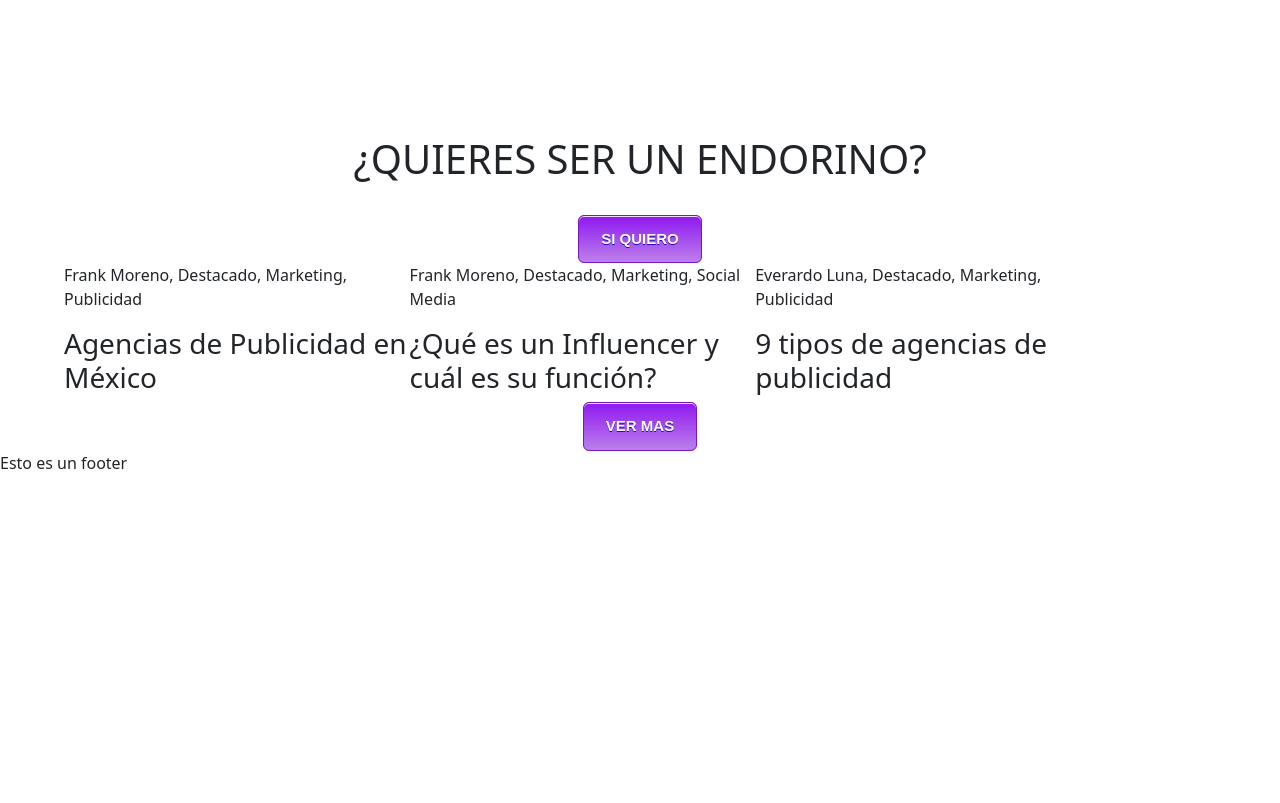
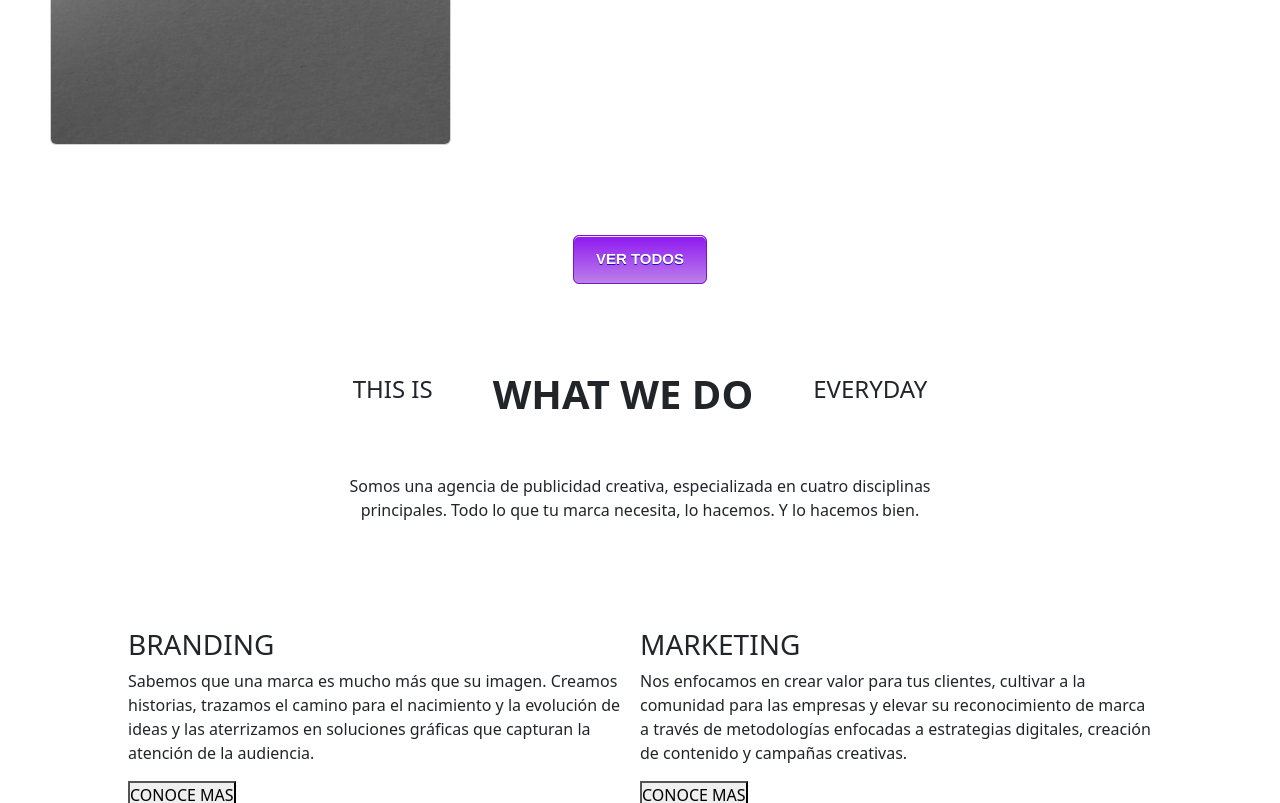
Before and after one commit to Damian-luis/kinetic, a React (Create React App) app: page / in a window 1280 px wide. Shown: the part 4560-5363 px from the top of the page. Before the commit the page ends 5035 px from the top, so only its background shows below. Built offline with nearby package versions, Linux system fonts and the light colour scheme.

Commit message:
responsive

```diff
--- a/src/componentes/Footer.css
+++ b/src/componentes/Footer.css
@@ -0,0 +1,4 @@
+.footer{
+    height:200px;
+    background-color: black;
+}
--- a/src/componentes/Footer.jsx
+++ b/src/componentes/Footer.jsx
@@ -1,5 +1,5 @@
 import React from 'react';
-
+import "./Footer.css"
 export default function Footer(){
     return (<div className="footer">
         Esto es un footer
--- a/src/componentes/Home.css
+++ b/src/componentes/Home.css
@@ -21,6 +21,7 @@
   display:flex;
   gap: 10px;
   padding:50px;
+  flex-wrap: wrap;
 }
 .video{
   height:500px;
@@ -56,13 +57,24 @@
     display: flex;
     justify-content: center;
 }
+.some-text{
+  padding: 40px;
+}
 .what-we-do{
     display: flex;
     justify-content: center;
+    align-items:center;
+    column-gap: 60px;
+}
+.what{
+  font-weight: 900;
+  font-size: 40px;
 }
 .somos{
   width: 60%;
   margin: auto;
+  padding:50px;
+  text-align: center;
 }
 .cards-text{
   width: 80%;
@@ -94,6 +106,7 @@
   width: 60%;
   margin: auto;
   text-align: center;
+  padding: 40px;
 }
 .cards-question{
   width: 90%;
@@ -104,4 +117,58 @@
   width: 30%;
   display: flex;
   flex-wrap: wrap;
+  height: 400px;
+  border: solid 1px black;
+  margin: 5px;
+  padding: 20px;
 }
+.button{
+  padding: 40px;
+}
+
+
+
+
+@media only screen and (max-width: 600px) {
+  .principal h1{
+    font-size:45px;
+
+  }
+  .imagenes{
+    display:none;
+  }
+  .cards{
+    padding:0px
+  }
+  .somos{
+    width:90%;
+    padding:0px
+  }
+  .cards-text{
+    width:100%;
+    display:flex;
+    flex-direction:column;
+    flex-wrap: wrap;
+  }
+  .card-text{
+    width:100%;
+    padding: 15px;
+  }
+  .random-text{
+    width:100%;
+    padding: 15px;
+  }
+  .cards-question{
+    width:100%;
+    display:flex;
+    flex-direction:column;
+    flex-wrap: wrap;
+  }
+  .card-question{
+    width:100%;
+    padding: 15px;
+  }
+  .ancho{
+    font-weight: 1000;
+  }
+}
--- a/src/componentes/Home.jsx
+++ b/src/componentes/Home.jsx
@@ -40,29 +40,29 @@
     <a href="#" class="myButton">VER TODOS</a>
     </div>
     <div className="some-text">
-        <div className="what-we-do"><h4>THIS IS</h4> <h1>WHAT WE DO</h1> <h4>EVERYDAY</h4></div>
+        <div className="what-we-do"><h4>THIS IS</h4> <span className="what">WHAT WE DO </span><h4>EVERYDAY</h4></div>
         <div className="somos">
         <p>Somos una agencia de publicidad creativa, especializada en cuatro disciplinas principales. Todo lo que tu marca necesita, lo hacemos. Y lo hacemos bien.</p>
         </div>
     </div>
     <div className="cards-text">
       <div className="card-text">
-        <h3>BRANDING​</h3>
+        <h3 className="ancho">BRANDING​</h3>
         <p>Sabemos que una marca es mucho más que su imagen. Creamos historias, trazamos el camino para el nacimiento y la evolución de ideas y las aterrizamos en soluciones gráficas que capturan la atención de la audiencia.</p>
         <button>CONOCE MAS</button>
       </div>
       <div className="card-text">
-        <h3>MARKETING</h3>
+        <h3 className="ancho">MARKETING</h3>
         <p>Nos enfocamos en crear valor para tus clientes, cultivar a la comunidad para las empresas y elevar su reconocimiento de marca a través de metodologías enfocadas a estrategias digitales, creación de contenido y campañas creativas.</p>
         <button>CONOCE MAS</button>
       </div>
       <div className="card-text">
-        <h3>MULTIMEDIA</h3>
+        <h3 className="ancho">MULTIMEDIA</h3>
         <p>Utilizamos diferentes canales de expresión, desde texto, imágenes, ilustración, animación, edición de sonido y video, cualquier soporte necesario para presentar y comunicar tu marca de la mejor manera.</p>
         <button>CONOCE MAS</button>
       </div>
       <div className="card-text">
-        <h3>WEB</h3>
+        <h3 className="ancho">WEB</h3>
         <p>Creamos sitios web atractivos y funcionales combinando un moderno diseño de interfaz de usuario (UI) con una amigable experiencia de usuario (UX),optimizando su posicionamiento en Google.</p>
         <button>CONOCE MAS</button>
       </div>
@@ -86,15 +86,15 @@
     <div className="cards-question">
       <div className="card-question">
         <p>Frank Moreno, Destacado, Marketing, Publicidad</p>
-        <h3>Agencias de Publicidad en México</h3>
+        <h3 className="ancho">Agencias de Publicidad en México</h3>
       </div>
       <div className="card-question">
         <p>Frank Moreno, Destacado, Marketing, Social Media</p>
-        <h3>¿Qué es un Influencer y cuál es su función?</h3>
+        <h3 className="ancho">¿Qué es un Influencer y cuál es su función?</h3>
       </div>
       <div className="card-question">
         <p>Everardo Luna, Destacado, Marketing, Publicidad</p>
-        <h3>9 tipos de agencias de publicidad</h3>
+        <h3 className="ancho">9 tipos de agencias de publicidad</h3>
       </div>
     </div>
     <div className="button">
```
